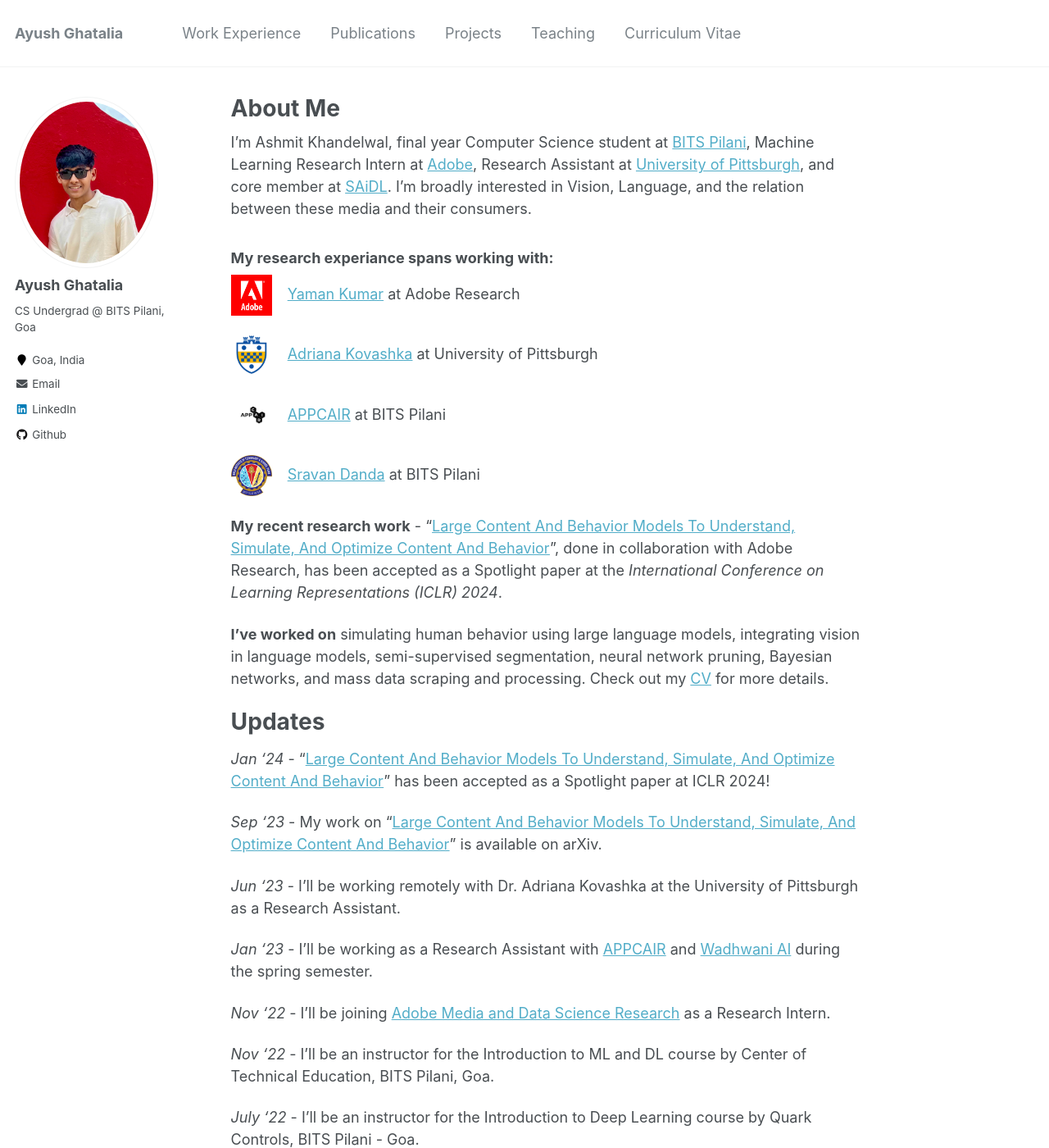
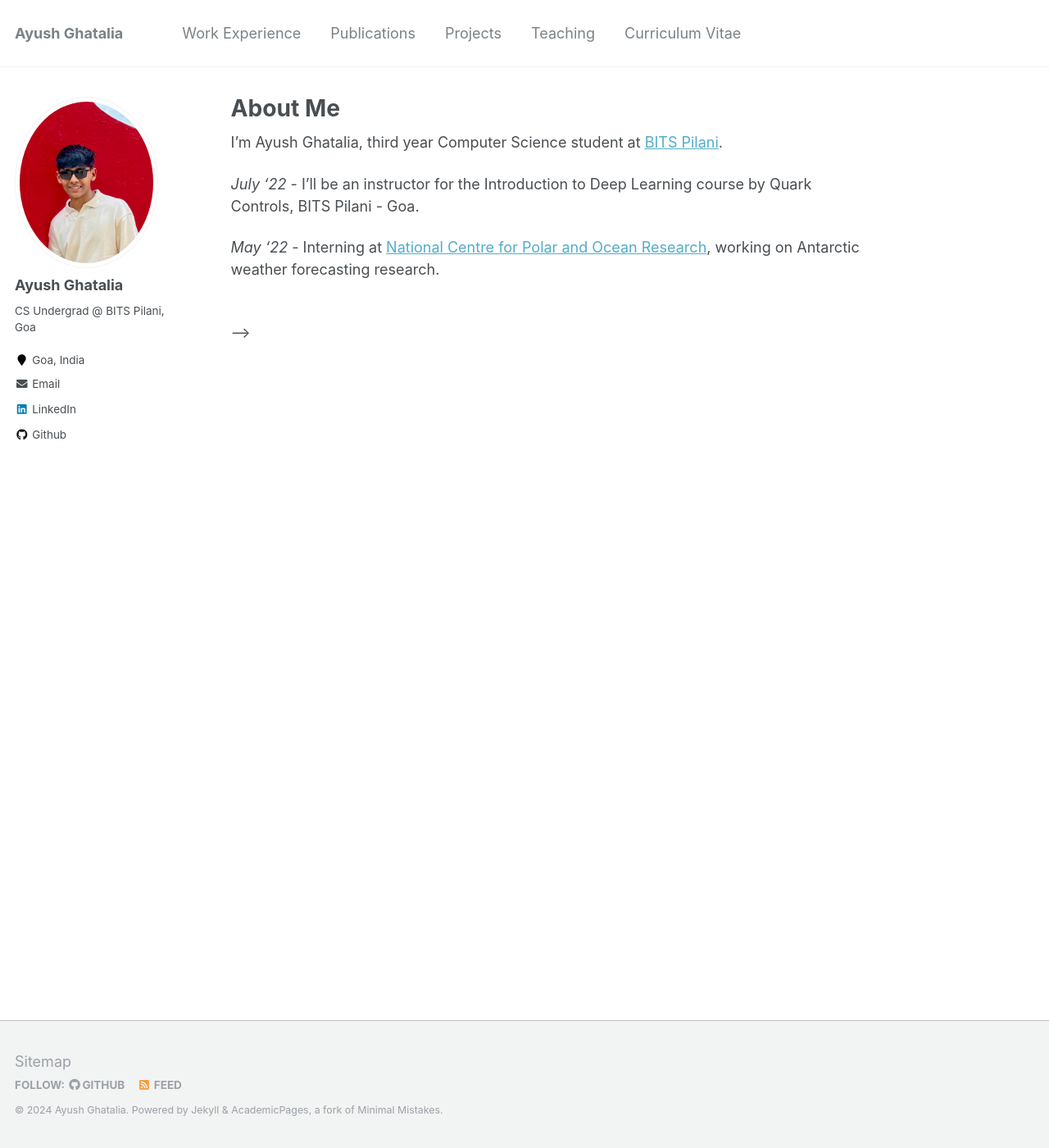
Before and after one commit to ayushghatalia/ayushghatalia.github.io, a Jekyll site: the page built from _pages/about.md, in a window 1280 px wide and 1400 px high. Shown: the whole window at 82% size. Built offline with Jekyll 4.4.1, drawn with Linux system fonts in a browser that asks for light colours.

Commit message:
Update about.md

```diff
--- a/_pages/about.md
+++ b/_pages/about.md
@@ -8,9 +8,9 @@ redirect_from:
     - /about.html
 ---
 
-I'm Ashmit Khandelwal, final year Computer Science student at [BITS Pilani](https://www.bits-pilani.ac.in/goa/), Machine Learning Research Intern at [Adobe](https://research.adobe.com/), Research Assistant at [University of Pittsburgh](https://www.pitt.edu/), and core member at [SAiDL](www.saidl.in). I'm broadly interested in Vision, Language, and the relation between these media and their consumers.
+I'm Ayush Ghatalia, third year Computer Science student at [BITS Pilani](https://www.bits-pilani.ac.in/goa/).
 
-### My research experiance spans working with:
+<!-- ### My research experiance spans working with:
 
 <img src="../files/adobe.png" width="50" height="50" align="center"/> &ensp; [Yaman Kumar](https://sites.google.com/view/yaman-kumar/) at Adobe Research
 
@@ -48,6 +48,6 @@ _July '22_ - I'll be an instructor for the Introduction to Deep Learning course
 
 _May '22_ - Interning at [National Centre for Polar and Ocean Research](https://ncpor.res.in/), working on Antarctic weather forecasting research.
 
-<br/>
+<br/> -->
 
 <!-- [![Hits](https://hits.seeyoufarm.com/api/count/incr/badge.svg?url=https%3A%2F%2Fashmitkx.github.io&count_bg=%23096CDD&title_bg=%23555555&icon=&icon_color=%23E7E7E7&title=visits&edge_flat=true)](https://hits.seeyoufarm.com) -->
```
